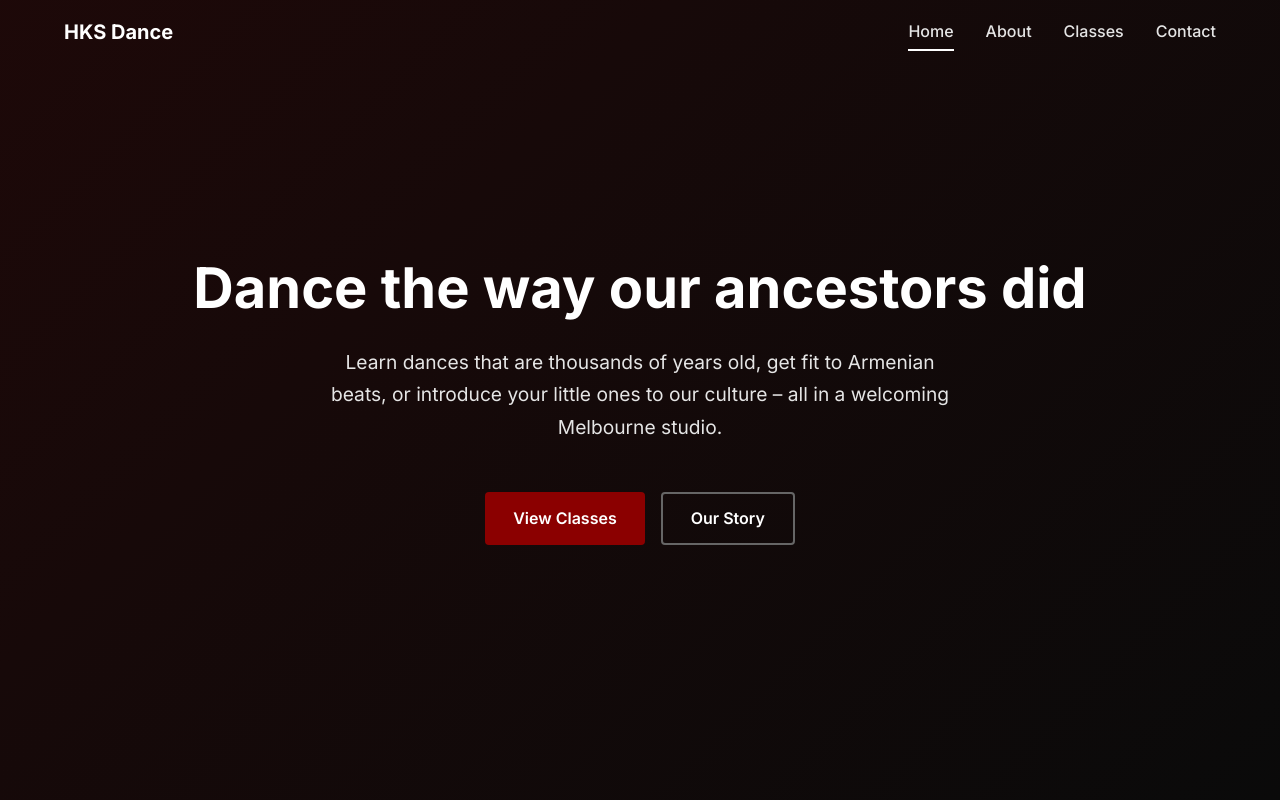
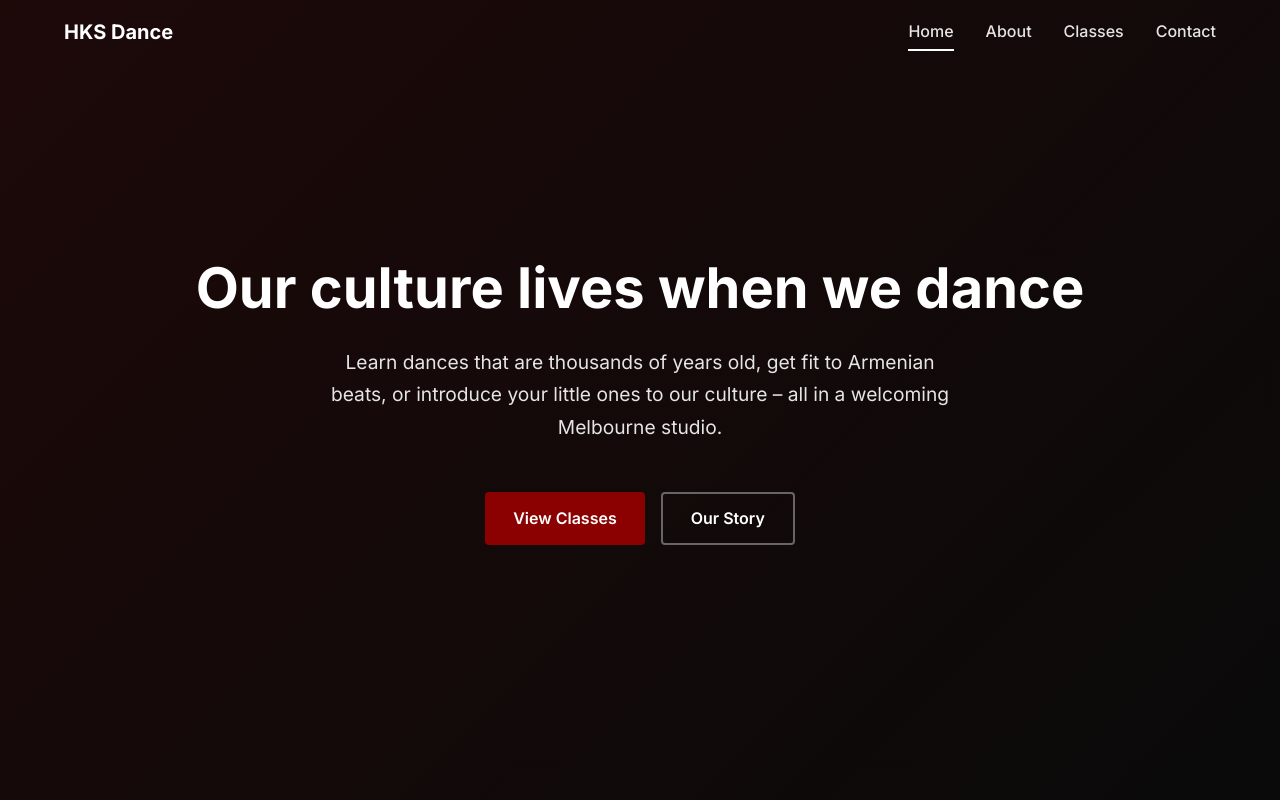
Before and after one commit to skhtor/hks-www, an Astro site: page / in a window 1280 px wide. Shown: the top 800 px of the page. Built offline with nearby package versions, Linux system fonts and the light colour scheme; Astro itself is replaced by a stand-in of ours.

Commit message:
Update hero headline

```diff
--- a/src/pages/index.astro
+++ b/src/pages/index.astro
@@ -6,7 +6,7 @@ import BaseLayout from '../layouts/BaseLayout.astro';
   <section class="hero">
     <div class="hero-overlay"></div>
     <div class="container hero-content">
-      <h1>Dance the way our ancestors did</h1>
+      <h1>Our culture lives when we dance</h1>
       <p class="hero-subtitle">Learn dances that are thousands of years old, get fit to Armenian beats, or introduce your little ones to our culture – all in a welcoming Melbourne studio.</p>
       <div class="hero-ctas">
         <a href="/classes" class="btn btn-primary">View Classes</a>
```
